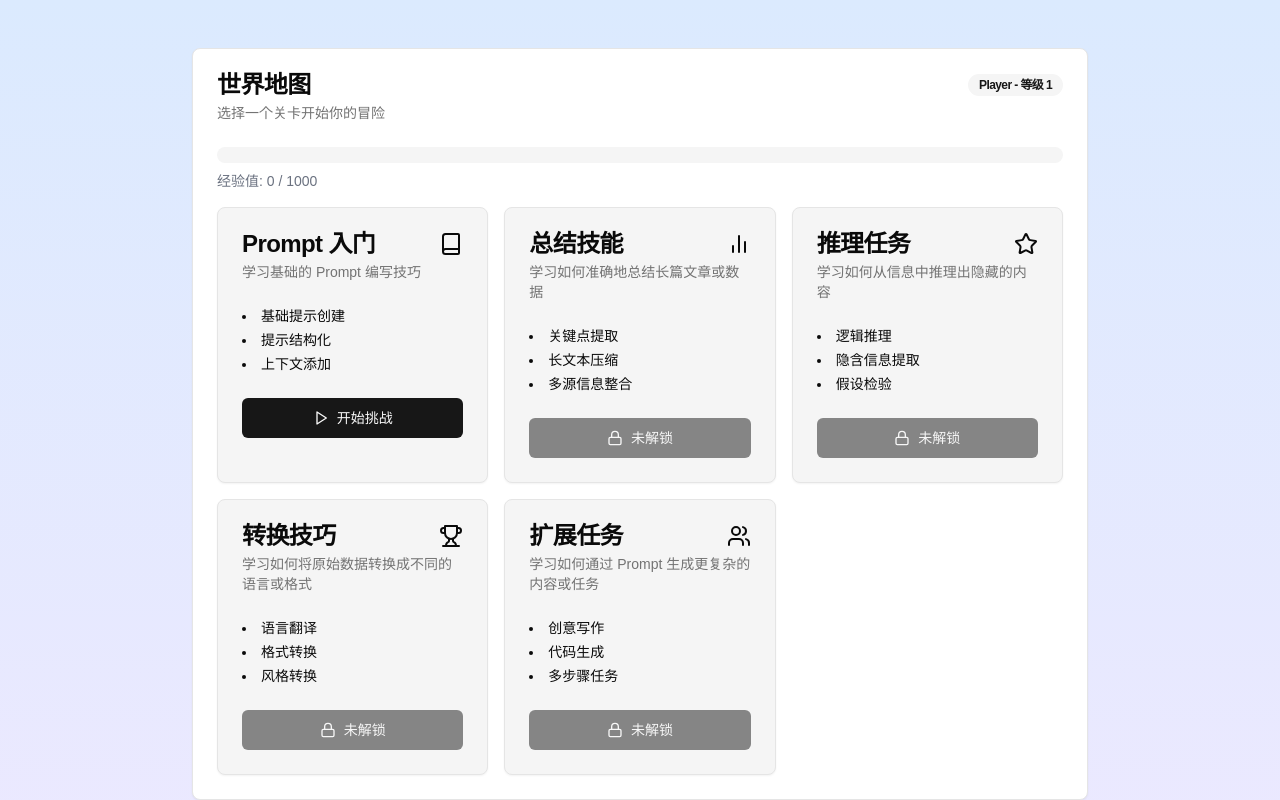
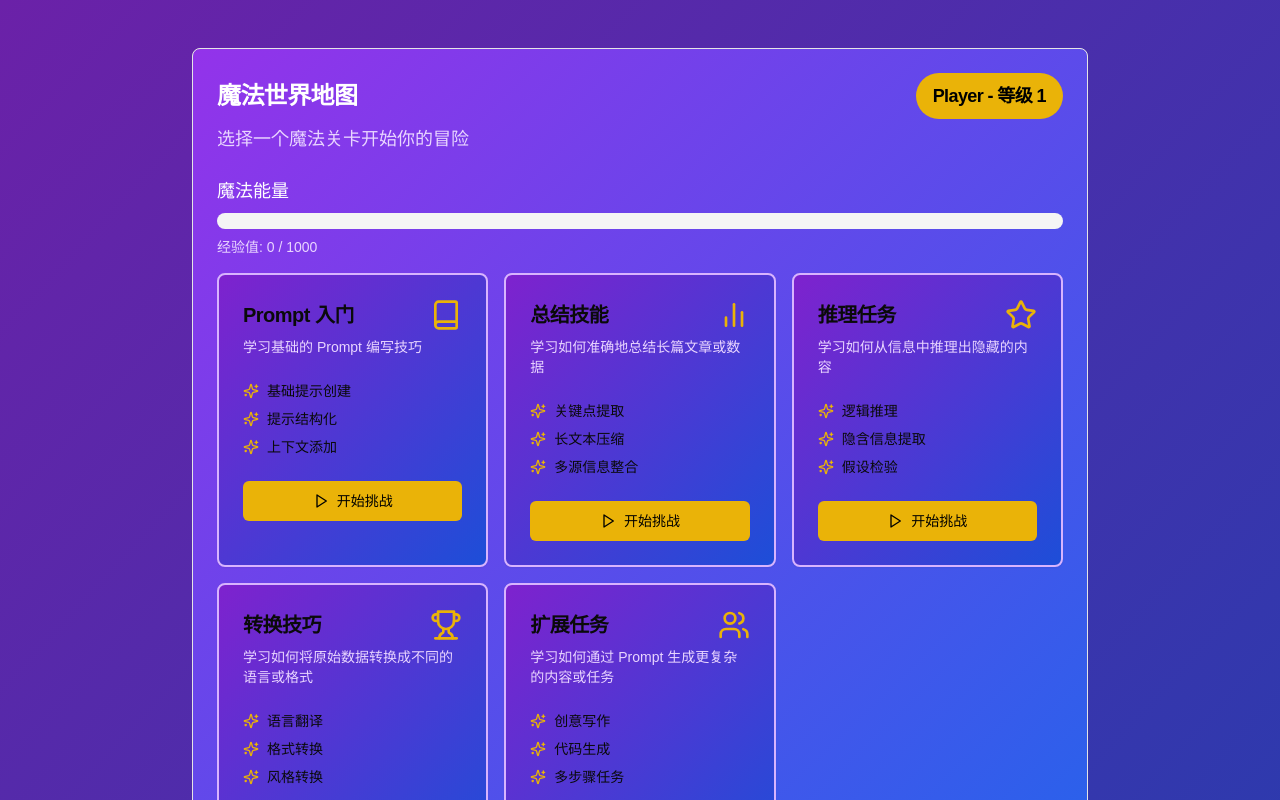
Before and after one commit to cookabc/app-universe, a Next.js app: page /game in a window 1280 px wide. Both pictures are taken after a click on the button "继续冒险". Shown: the top 800 px of the page. Built offline with nearby package versions, Linux system fonts and the light colour scheme.

Commit message:
refactor: Update game UI to improve the visual appeal and user experience of the game interface.

```diff
--- a/src/app/game/page.tsx
+++ b/src/app/game/page.tsx
@@ -22,8 +22,8 @@ import {
 	BarChart2,
 	Book,
 	CheckCircle,
-	Lock,
 	Play,
+	Sparkles,
 	Star,
 	Trophy,
 	Users,
@@ -210,27 +210,33 @@ export default function PromptEngineeringGame() {
 	};
 
 	const renderMainMenu = () => (
-		<Card className="w-full max-w-md mx-auto">
+		<Card className="w-full max-w-md mx-auto bg-gradient-to-br from-purple-600 to-blue-600 text-white">
 			<CardHeader>
-				<CardTitle className="text-2xl text-center">
+				<CardTitle className="text-4xl font-bold text-center">
 					Prompt Engineering 冒险
 				</CardTitle>
-				<CardDescription className="text-center">
+				<CardDescription className="text-center text-lg text-purple-200">
 					成为最强大的提示工程师，拯救虚拟世界！
 				</CardDescription>
 			</CardHeader>
-			<CardContent className="flex flex-col items-center space-y-4">
+			<CardContent className="flex flex-col items-center space-y-6">
 				{playerData && (
-					<Avatar className="w-24 h-24">
+					<Avatar className="w-32 h-32 border-4 border-white">
 						<AvatarImage src={playerData.avatar} alt={playerData.name} />
 						<AvatarFallback>{playerData.name[0]}</AvatarFallback>
 					</Avatar>
 				)}
-				<Button onClick={startGame} className="w-full">
-					<Play className="mr-2 h-4 w-4" />{" "}
+				<Button
+					onClick={startGame}
+					className="w-full text-xl py-6 bg-yellow-500 hover:bg-yellow-600 text-black"
+				>
+					<Play className="mr-2 h-6 w-6" />{" "}
 					{playerData ? "继续冒险" : "开始冒险"}
 				</Button>
-				<Button variant="outline" className="w-full">
+				<Button
+					variant="outline"
+					className="w-full text-xl py-6 border-white text-white hover:bg-white hover:text-purple-600"
+				>
 					设置
 				</Button>
 			</CardContent>
@@ -239,46 +245,62 @@ export default function PromptEngineeringGame() {
 
 	const renderWorldMap = () => (
 		<div className="space-y-6">
-			<Card>
+			<Card className="bg-gradient-to-br from-purple-600 to-blue-600 text-white">
 				<CardHeader>
-					<CardTitle className="flex items-center justify-between">
-						<span>世界地图</span>
-						<Badge variant="secondary">
-							{playerData?.name || "玩家"} - 等级 {playerData?.level || 1}
+					<CardTitle className="flex items-center justify-between text-2xl">
+						<span>魔法世界地图</span>
+						<Badge
+							variant="secondary"
+							className="text-lg py-2 px-4 bg-yellow-500 text-black"
+						>
+							{playerData?.name || "魔法师"} - 等级 {playerData?.level || 1}
 						</Badge>
 					</CardTitle>
-					<CardDescription>选择一个关卡开始你的冒险</CardDescription>
+					<CardDescription className="text-purple-200 text-lg">
+						选择一个魔法关卡开始你的冒险
+					</CardDescription>
 				</CardHeader>
 				<CardContent>
+					<div className="mb-4">
+						<p className="text-lg mb-2">魔法能量</p>
 						<Progress
 							value={((playerData?.exp || 0) / 1000) * 100}
-						className="mb-2"
+							className="h-4"
 						/>
-					<p className="text-sm text-gray-500 mb-4">
+						<p className="text-sm text-purple-200 mt-2">
 							经验值: {playerData?.exp || 0} / 1000
 						</p>
+					</div>
 					<div className="grid gap-4 md:grid-cols-2 lg:grid-cols-3">
 						{levels.map((level) => (
 							<Card
 								key={level.id}
-								className={`${playerData?.unlockedLevels?.includes(level.id) ? "bg-secondary" : "bg-muted"}`}
+								className="bg-gradient-to-br from-purple-700 to-blue-700 border-2 border-purple-300"
 							>
 								<CardHeader>
-									<CardTitle className="flex items-center justify-between">
+									<CardTitle className="flex items-center justify-between text-xl">
 										<span>{level.name}</span>
-										{React.createElement(level.icon, { className: "h-6 w-6" })}
+										{React.createElement(level.icon, {
+											className: "h-8 w-8 text-yellow-500",
+										})}
 									</CardTitle>
-									<CardDescription>{level.description}</CardDescription>
+									<CardDescription className="text-purple-200">
+										{level.description}
+									</CardDescription>
 								</CardHeader>
 								<CardContent>
-									<ul className="list-disc list-inside space-y-1">
+									<ul className="space-y-2">
 										{level.challenges.map((challenge) => (
-											<li key={challenge.id} className="text-sm">
+											<li
+												key={challenge.id}
+												className="flex items-center text-sm"
+											>
+												<Sparkles className="h-4 w-4 mr-2 text-yellow-500" />
 												{challenge.name}
 												{playerData?.completedChallenges?.includes(
 													`${level.id}-${challenge.id}`,
 												) && (
-													<CheckCircle className="inline-block ml-2 h-4 w-4 text-green-500" />
+													<CheckCircle className="ml-2 h-4 w-4 text-green-400" />
 												)}
 											</li>
 										))}
@@ -286,19 +308,10 @@ export default function PromptEngineeringGame() {
 								</CardContent>
 								<CardFooter>
 									<Button
-										className="w-full"
+										className="w-full bg-yellow-500 hover:bg-yellow-600 text-black"
 										onClick={() => startLevel(level.id)}
-										disabled={!playerData?.unlockedLevels?.includes(level.id)}
 									>
-										{playerData?.unlockedLevels?.includes(level.id) ? (
-											<>
 										<Play className="mr-2 h-4 w-4" /> 开始挑战
-											</>
-										) : (
-											<>
-												<Lock className="mr-2 h-4 w-4" /> 未解锁
-											</>
-										)}
 									</Button>
 								</CardFooter>
 							</Card>
@@ -307,18 +320,36 @@ export default function PromptEngineeringGame() {
 				</CardContent>
 			</Card>
 
-			<Tabs defaultValue="skills">
-				<TabsList className="grid w-full grid-cols-3">
-					<TabsTrigger value="skills">技能树</TabsTrigger>
-					<TabsTrigger value="achievements">成就</TabsTrigger>
-					<TabsTrigger value="leaderboard">排行榜</TabsTrigger>
+			<Tabs
+				defaultValue="skills"
+				className="bg-gradient-to-br from-purple-600 to-blue-600 text-white p-4 rounded-lg"
+			>
+				<TabsList className="grid w-full grid-cols-3 bg-purple-700">
+					<TabsTrigger
+						value="skills"
+						className="text-white data-[state=active]:bg-yellow-500 data-[state=active]:text-black"
+					>
+						技能树
+					</TabsTrigger>
+					<TabsTrigger
+						value="achievements"
+						className="text-white data-[state=active]:bg-yellow-500 data-[state=active]:text-black"
+					>
+						成就
+					</TabsTrigger>
+					<TabsTrigger
+						value="leaderboard"
+						className="text-white data-[state=active]:bg-yellow-500 data-[state=active]:text-black"
+					>
+						排行榜
+					</TabsTrigger>
 				</TabsList>
 				<TabsContent value="skills">
-					<Card>
+					<Card className="bg-purple-700 border-none">
 						<CardHeader>
-							<CardTitle>技能树</CardTitle>
-							<CardDescription>
-								提升你的 Prompt Engineering 技能
+							<CardTitle className="text-2xl">魔法技能树</CardTitle>
+							<CardDescription className="text-purple-200">
+								提升你的 Prompt Engineering 魔法技能
 							</CardDescription>
 						</CardHeader>
 						<CardContent>
@@ -331,19 +362,24 @@ export default function PromptEngineeringGame() {
 										<div>
 											<p className="font-medium">{skill.name}</p>
 										</div>
-										<Badge variant="secondary">等级 {skill.level}</Badge>
+										<Badge
+											variant="secondary"
+											className="bg-yellow-500 text-black"
+										>
+											等级 {skill.level}
+										</Badge>
 									</div>
-								)) || <p>暂无技能数据</p>}
+								)) || <p className="text-purple-200">暂无技能数据</p>}
 							</ScrollArea>
 						</CardContent>
 					</Card>
 				</TabsContent>
 				<TabsContent value="achievements">
-					<Card>
+					<Card className="bg-purple-700 border-none">
 						<CardHeader>
-							<CardTitle>成就</CardTitle>
-							<CardDescription>
-								展示你的 Prompt Engineering 成就
+							<CardTitle className="text-2xl">魔法成就</CardTitle>
+							<CardDescription className="text-purple-200">
+								展示你的 Prompt Engineering 魔法成就
 							</CardDescription>
 						</CardHeader>
 						<CardContent>
@@ -357,21 +393,33 @@ export default function PromptEngineeringGame() {
 											<p className="font-medium">{achievement.name}</p>
 										</div>
 										{achievement.unlocked ? (
-											<Badge variant="default">已解锁</Badge>
+											<Badge
+												variant="default"
+												className="bg-green-500 text-white"
+											>
+												已解锁
+											</Badge>
 										) : (
-											<Badge variant="secondary">未解锁</Badge>
+											<Badge
+												variant="secondary"
+												className="bg-gray-500 text-white"
+											>
+												未解锁
+											</Badge>
 										)}
 									</div>
-								)) || <p>暂无成就数据</p>}
+								)) || <p className="text-purple-200">暂无成就数据</p>}
 							</ScrollArea>
 						</CardContent>
 					</Card>
 				</TabsContent>
 				<TabsContent value="leaderboard">
-					<Card>
+					<Card className="bg-purple-700 border-none">
 						<CardHeader>
-							<CardTitle>排行榜</CardTitle>
-							<CardDescription>查看全球最强 Prompt 工程师</CardDescription>
+							<CardTitle className="text-2xl">魔法师排行榜</CardTitle>
+							<CardDescription className="text-purple-200">
+								查看全球最强 Prompt 魔法师
+							</CardDescription>
 						</CardHeader>
 						<CardContent>
 							<ScrollArea className="h-[200px]">
@@ -381,14 +429,21 @@ export default function PromptEngineeringGame() {
 										className="flex items-center justify-between mb-4"
 									>
 										<div className="flex items-center">
-											<span className="font-bold mr-2">#{player.rank}</span>
+											<span className="font-bold mr-2 text-yellow-500">
+												#{player.rank}
+											</span>
 											<Avatar className="w-8 h-8 mr-2">
 												<AvatarImage src={player.avatar} alt={player.name} />
 												<AvatarFallback>{player.name[0]}</AvatarFallback>
 											</Avatar>
 											<span>{player.name}</span>
 										</div>
-										<Badge variant="secondary">{player.score} 分</Badge>
+										<Badge
+											variant="secondary"
+											className="bg-yellow-500 text-black"
+										>
+											{player.score} 分
+										</Badge>
 									</div>
 								))}
 							</ScrollArea>
@@ -410,14 +465,14 @@ export default function PromptEngineeringGame() {
 
 	if (isLoading) {
 		return (
-			<div className="flex items-center justify-center min-h-screen">
-				<div className="animate-spin rounded-full h-32 w-32 border-t-2 border-b-2 border-primary" />
+			<div className="flex items-center justify-center min-h-screen bg-gradient-to-br from-purple-600 to-blue-600">
+				<div className="animate-spin rounded-full h-32 w-32 border-t-4 border-b-4 border-yellow-500" />
 			</div>
 		);
 	}
 
 	return (
-		<div className="min-h-screen bg-gradient-to-b from-blue-100 to-purple-100 py-12 px-4 sm:px-6 lg:px-8">
+		<div className="min-h-screen bg-gradient-to-br from-purple-800 to-blue-800 py-12 px-4 sm:px-6 lg:px-8">
 			<div className="max-w-4xl mx-auto">
 				<AnimatePresence mode="wait">
 					<motion.div
```
Lines whose indentation alone changed are shown as unchanged.
